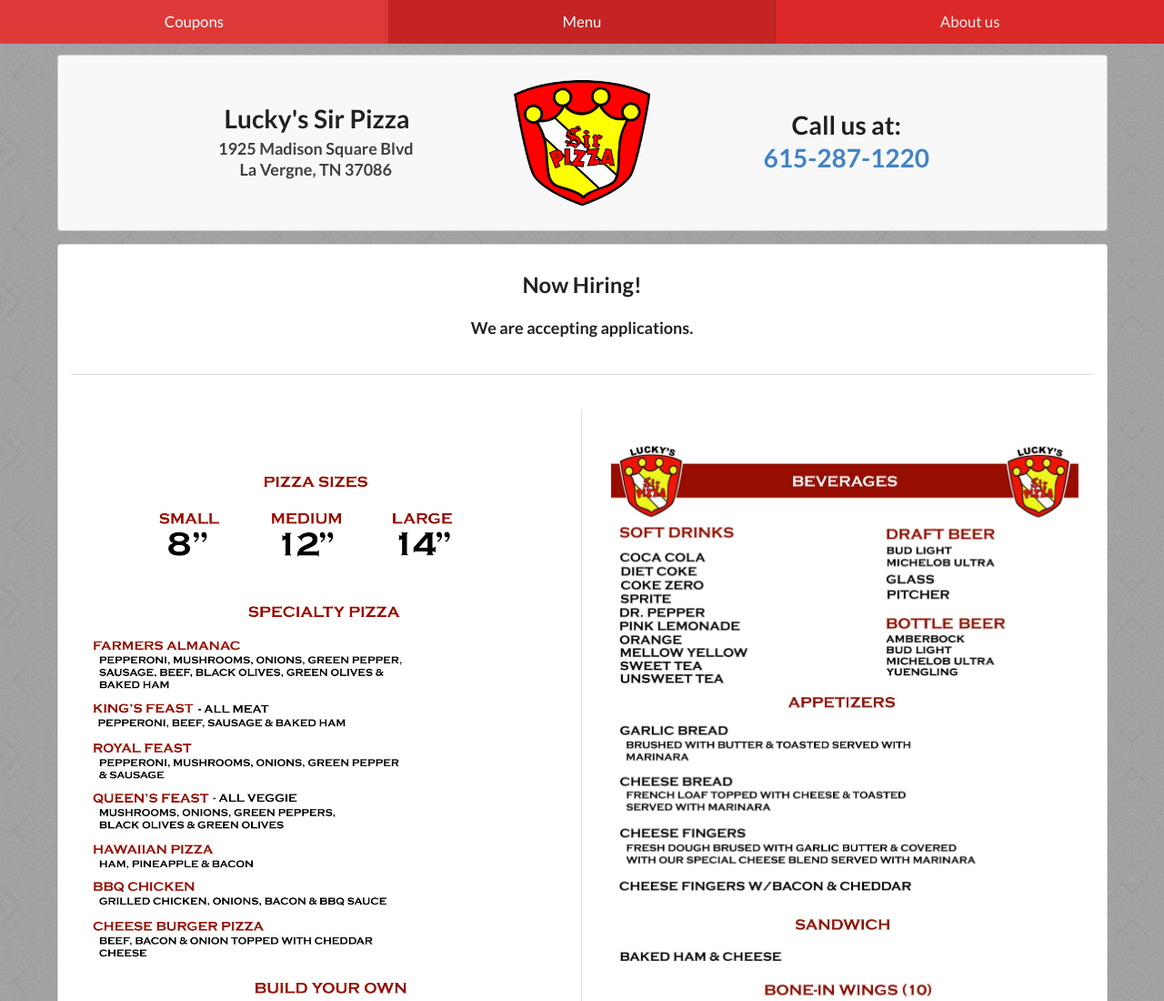
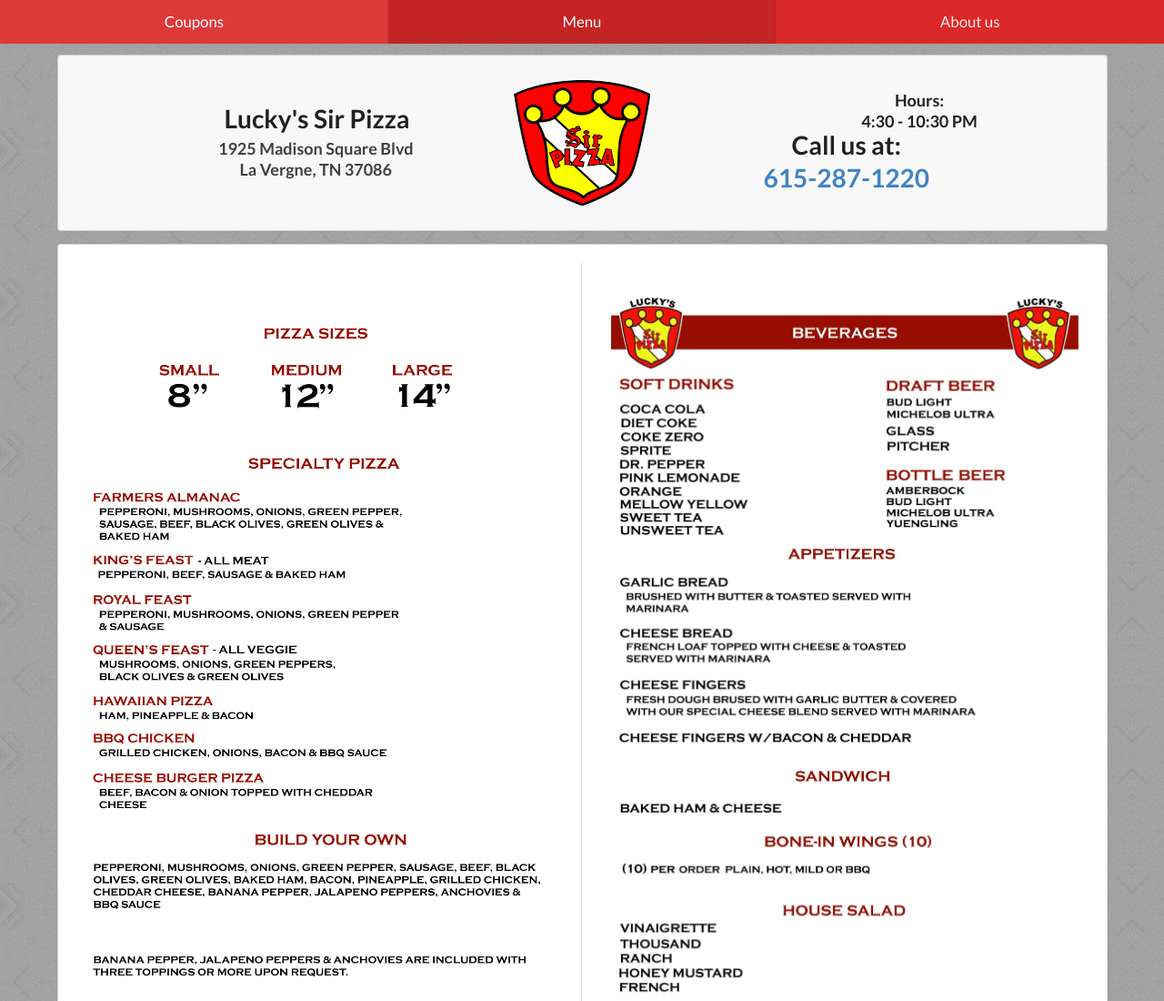
Before and after one commit to PhyrexTechs/SirPizza, a plain HTML site: page index.html in a window 1280 px wide. Shown: the top 1100 px of the page at 91% size. Drawn offline with nearby package versions, Linux system fonts and the light colour scheme.

Commit message:
Pull from github

```diff
--- a/index.html
+++ b/index.html
@@ -38,6 +38,7 @@
 				</div>
 			</div>
 			<div class="column">
+				<h3 class="ui centered header hours">Hours: <br>4:30 - 10:30 PM</h3>
 				<h3 class="ui centered header phone">Call us at: <br> <a href="tel:+1-615-287-1220">615-287-1220</a></h3>
 			</div>
 		</div>
@@ -47,17 +48,6 @@
 
 	<!-- Menu-->
 	<div id="pizzaMenu" class="ui stackable divided grid container segment">
-			<div class="row">
-				<div class="column">
-					<h2 class="ui centered header ">Now Hiring!</h2>
-					<h3 id="hiring" class="ui centered header ">We are accepting applications.</h3>
-				</div>
-			</div>
-			<div class="row computer only">
-				<div class="column">
-					<div class="ui divider "></div>
-				</div>
-			</div>
 
 		<div class="two column row">
 			<div class="column">
```
Also changed, not shown: about.html (+1 -4 lines), coupons.html (+1 -7 lines), assets/images/banner2.jpg.
